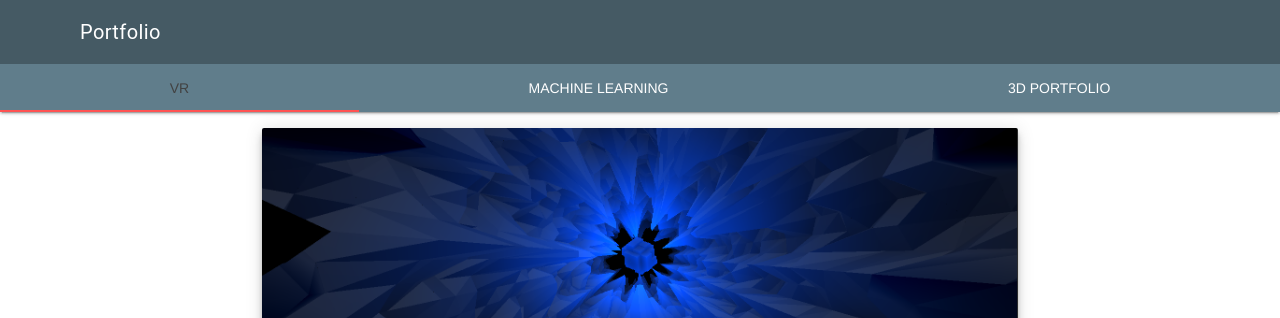
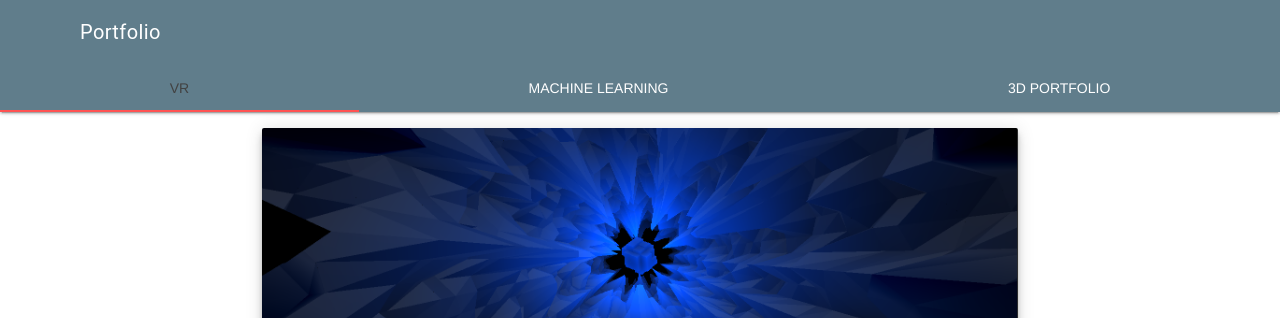
Before and after one commit to TamimSha/tamimsha.github.io, a website: page portfolio.html in a window 1280 px wide. Shown: the top 318 px of the page. Drawn offline with nearby package versions, Linux system fonts and the light colour scheme.

Commit message:
Fixed Colors

```diff
--- a/portfolio.html
+++ b/portfolio.html
@@ -17,10 +17,10 @@
     <body>
         <style>
             .header-color.mdl-layout__header {
-                background: #455A64;
+                background: #607d8b;
             }
             .row-color.mdl-layout__header-row {
-                background: #455A64;
+                background: #607d8b;
                 color: white;
             }
             .tab-color.mdl-layout__tab-bar {
```
